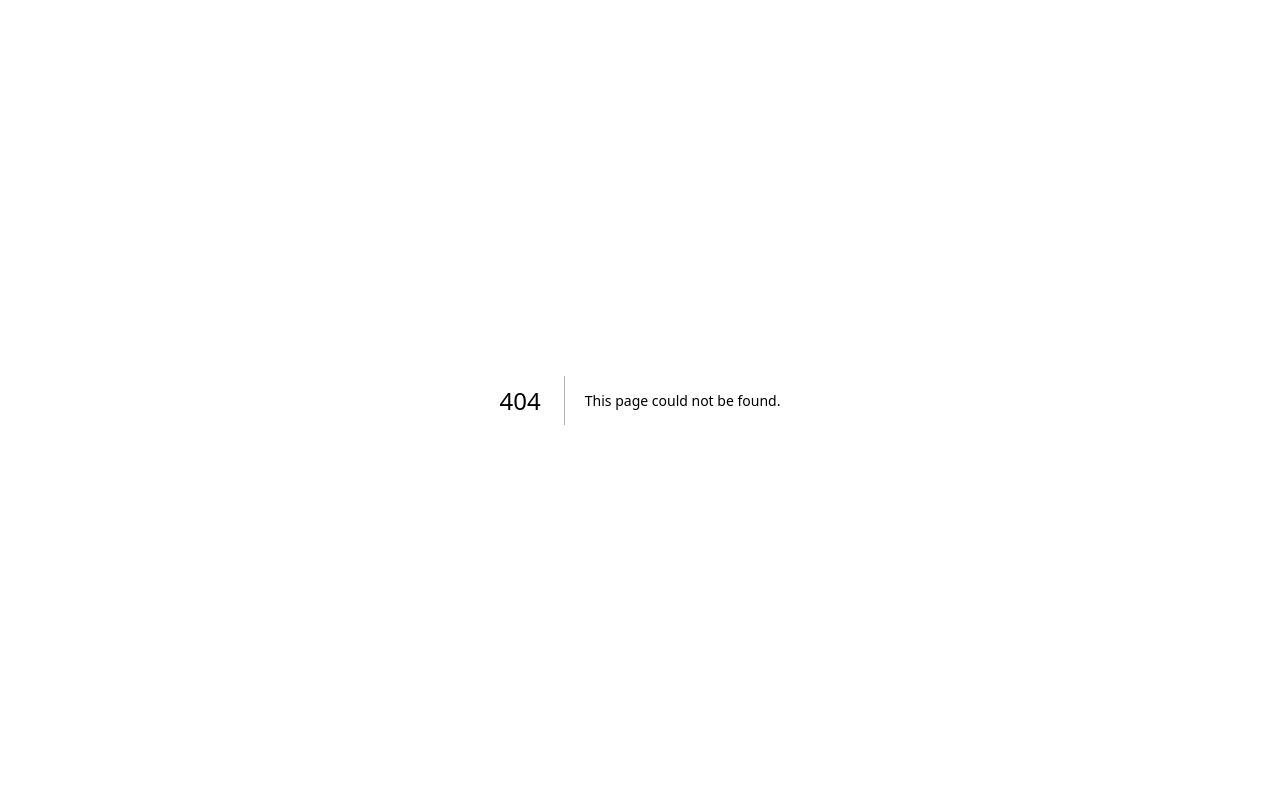
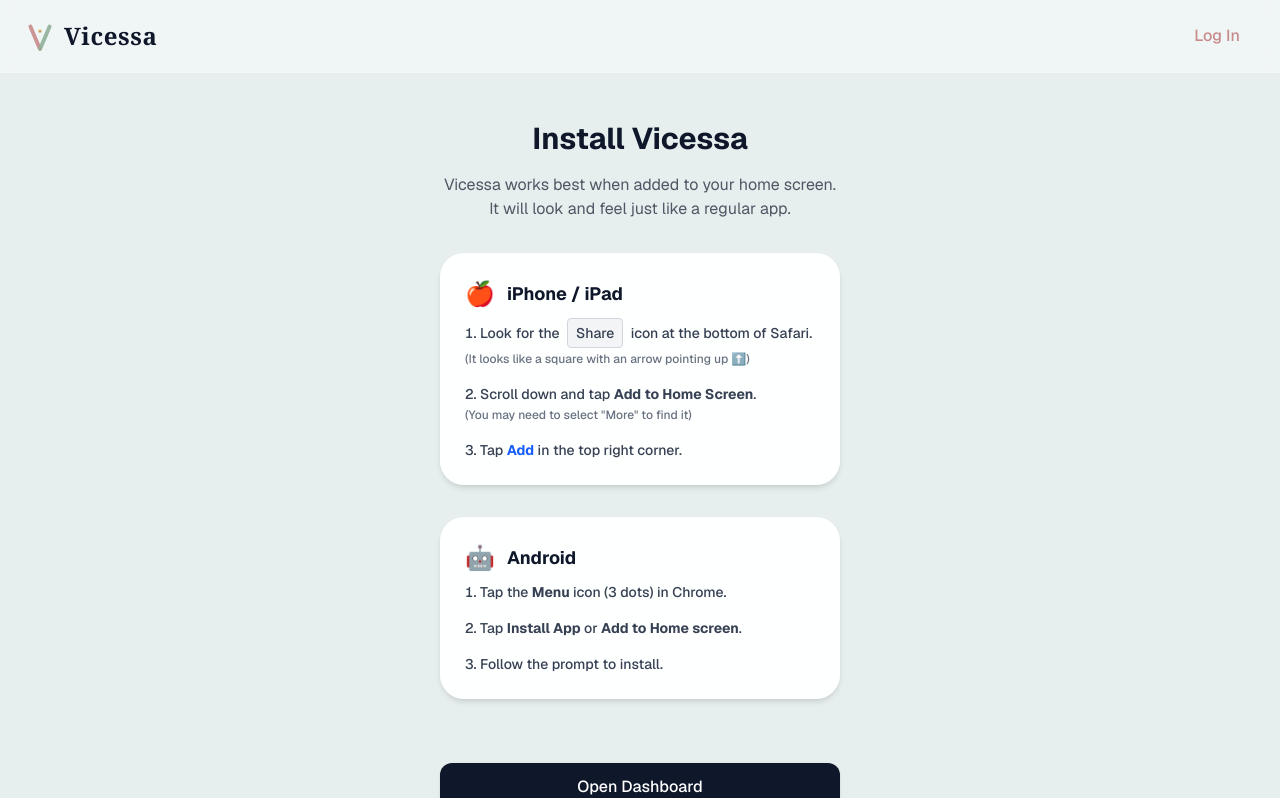
Before and after one commit to lambomethods/vicessa, a Next.js app: page /install in a window 1280 px wide. Before the commit this address had no page. Shown: the top 798 px of the page. Built offline with nearby package versions, Linux system fonts and the light colour scheme.

Commit message:
Create PWA Install Guide page

```diff
--- /dev/null
+++ b/src/app/install/page.tsx
@@ -0,0 +1,84 @@
+import Link from "next/link"
+import { Button } from "@/components/ui/Button"
+import { Logo } from "@/components/brand/Logo"
+
+export const metadata = {
+    title: "Install Vicessa | Add to Home Screen",
+    description: "How to use Vicessa as an app on your phone.",
+}
+
+export default function InstallPage() {
+    return (
+        <div className="min-h-screen bg-[var(--background)] flex flex-col">
+            {/* Navbar */}
+            <nav className="sticky top-0 z-50 px-6 py-4 flex justify-between items-center bg-white/40 backdrop-blur-md border-b border-white/20">
+                <Link href="/">
+                    <Logo className="w-8 h-8" showText={true} />
+                </Link>
+                <Link href="/login">
+                    <Button variant="ghost">Log In</Button>
+                </Link>
+            </nav>
+
+            <main className="flex-1 px-6 py-12 max-w-md mx-auto space-y-8 animate-fade-in">
+                <div className="text-center space-y-4">
+                    <h1 className="text-3xl font-bold">Install Vicessa</h1>
+                    <p className="text-[var(--foreground)]/70">
+                        Vicessa works best when added to your home screen. It will look and feel just like a regular app.
+                    </p>
+                </div>
+
+                {/* iOS Instructions */}
+                <div className="glass-panel p-6 rounded-3xl space-y-4 border border-blue-500/20">
+                    <div className="flex items-center gap-3 mb-2">
+                        <span className="text-2xl">🍎</span>
+                        <h2 className="font-bold text-lg">iPhone / iPad</h2>
+                    </div>
+                    <ol className="list-decimal list-inside space-y-4 text-sm font-medium text-gray-700">
+                        <li>
+                            Look for the <span className="inline-block px-2 py-1 bg-gray-100 rounded border border-gray-300 mx-1">Share</span> icon at the bottom of Safari.
+                            <br />
+                            <span className="text-xs text-gray-500">(It looks like a square with an arrow pointing up ⬆️)</span>
+                        </li>
+                        <li>
+                            Scroll down and tap <span className="font-bold">Add to Home Screen</span>.
+                            <br />
+                            <span className="text-xs text-gray-500">(You may need to select "More" to find it)</span>
+                        </li>
+                        <li>
+                            Tap <span className="font-bold text-blue-600">Add</span> in the top right corner.
+                        </li>
+                    </ol>
+                </div>
+
+                {/* Android Instructions */}
+                <div className="glass-panel p-6 rounded-3xl space-y-4 border border-green-500/20">
+                    <div className="flex items-center gap-3 mb-2">
+                        <span className="text-2xl">🤖</span>
+                        <h2 className="font-bold text-lg">Android</h2>
+                    </div>
+                    <ol className="list-decimal list-inside space-y-4 text-sm font-medium text-gray-700">
+                        <li>
+                            Tap the <span className="font-bold">Menu</span> icon (3 dots) in Chrome.
+                        </li>
+                        <li>
+                            Tap <span className="font-bold">Install App</span> or <span className="font-bold">Add to Home screen</span>.
+                        </li>
+                        <li>
+                            Follow the prompt to install.
+                        </li>
+                    </ol>
+                </div>
+
+                <div className="text-center pt-8">
+                    <Link href="/dashboard">
+                        <Button className="w-full py-6 rounded-xl bg-[var(--foreground)] text-white">
+                            Open Dashboard
+                        </Button>
+                    </Link>
+                </div>
+
+            </main>
+        </div>
+    )
+}
```
